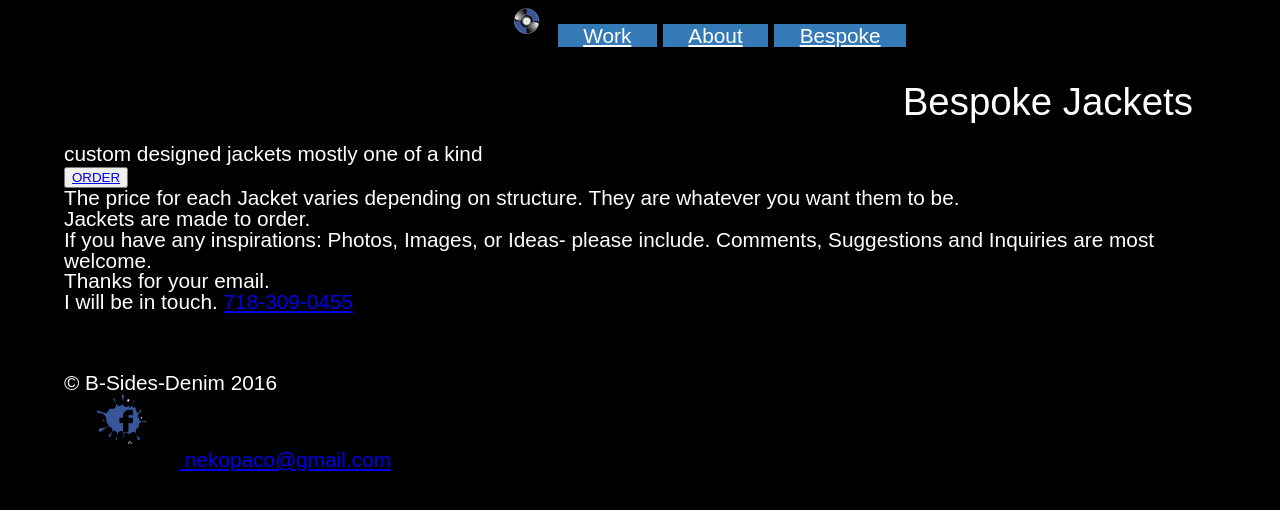
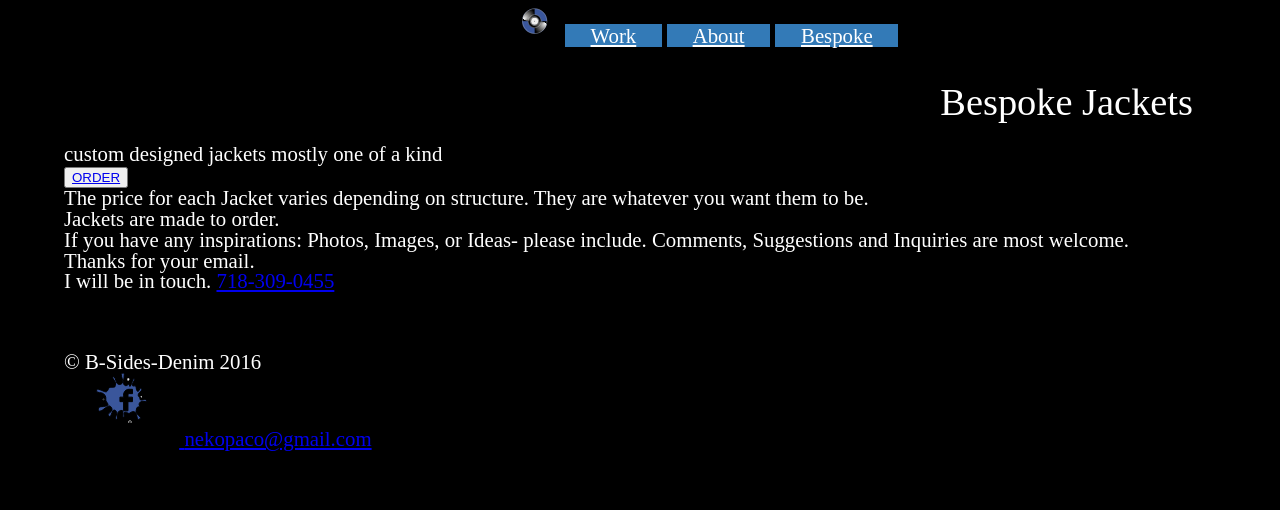
Before and after one commit to bsides-denim/bsides-denim.github.io, a plain HTML site: page index.html in a window 1280 px wide. Shown: the top 510 px of the page. Drawn offline with nearby package versions, Linux system fonts and the light colour scheme; some packages are replaced by stand-ins of ours.

Commit message:
add index.html

```diff
--- a/index.html
+++ b/index.html
@@ -103,7 +103,7 @@ html, body {
 
 
 
-    body {font-family: 'Artifika', sans-serif;}
+    body {font-family: 'Artifika', serif;}
     h1 {text-align: right; font-size: 3vw; padding:2%;}
     .facebook-icon {    width: 10%;
 /*    left: 45%;
```
